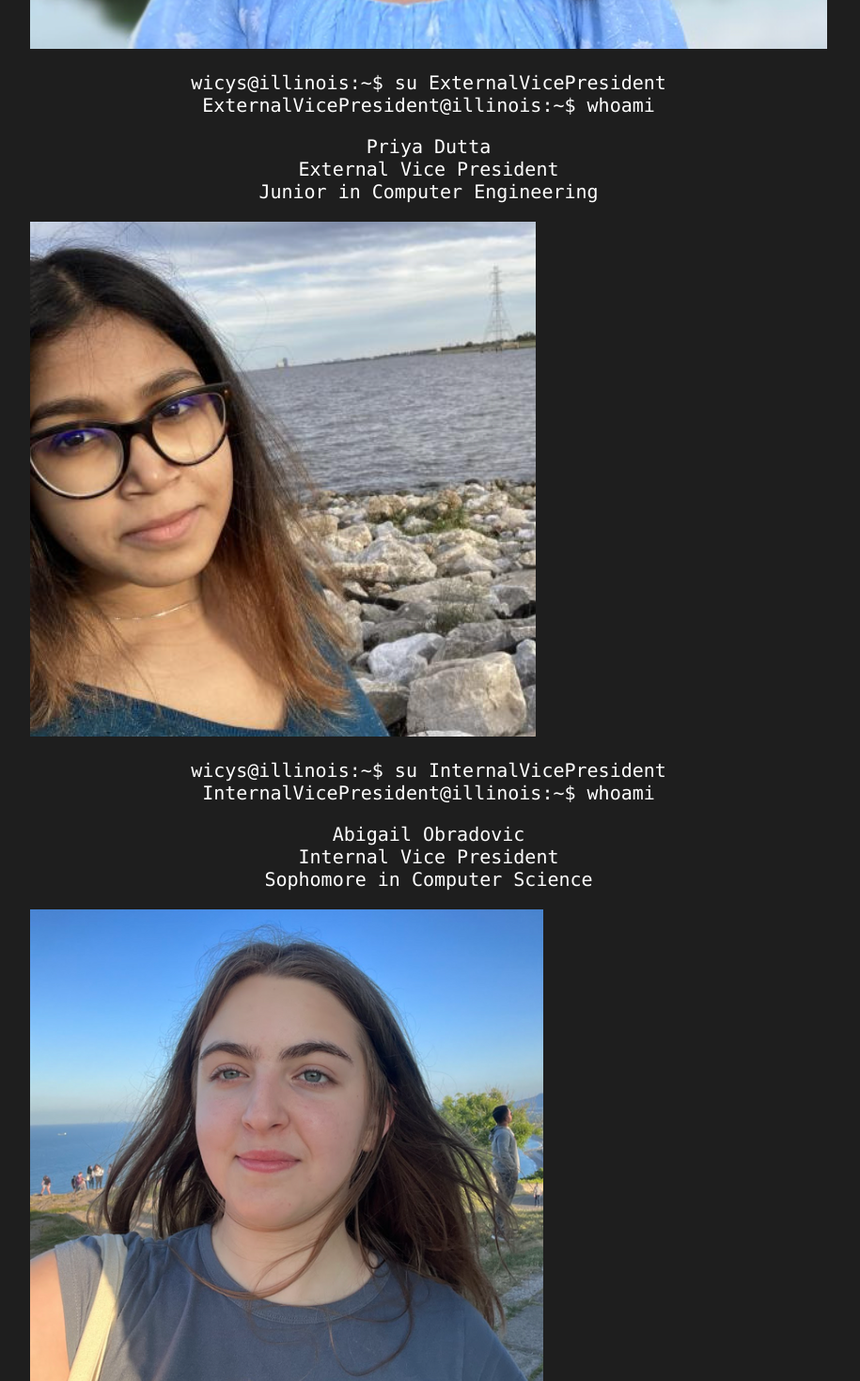
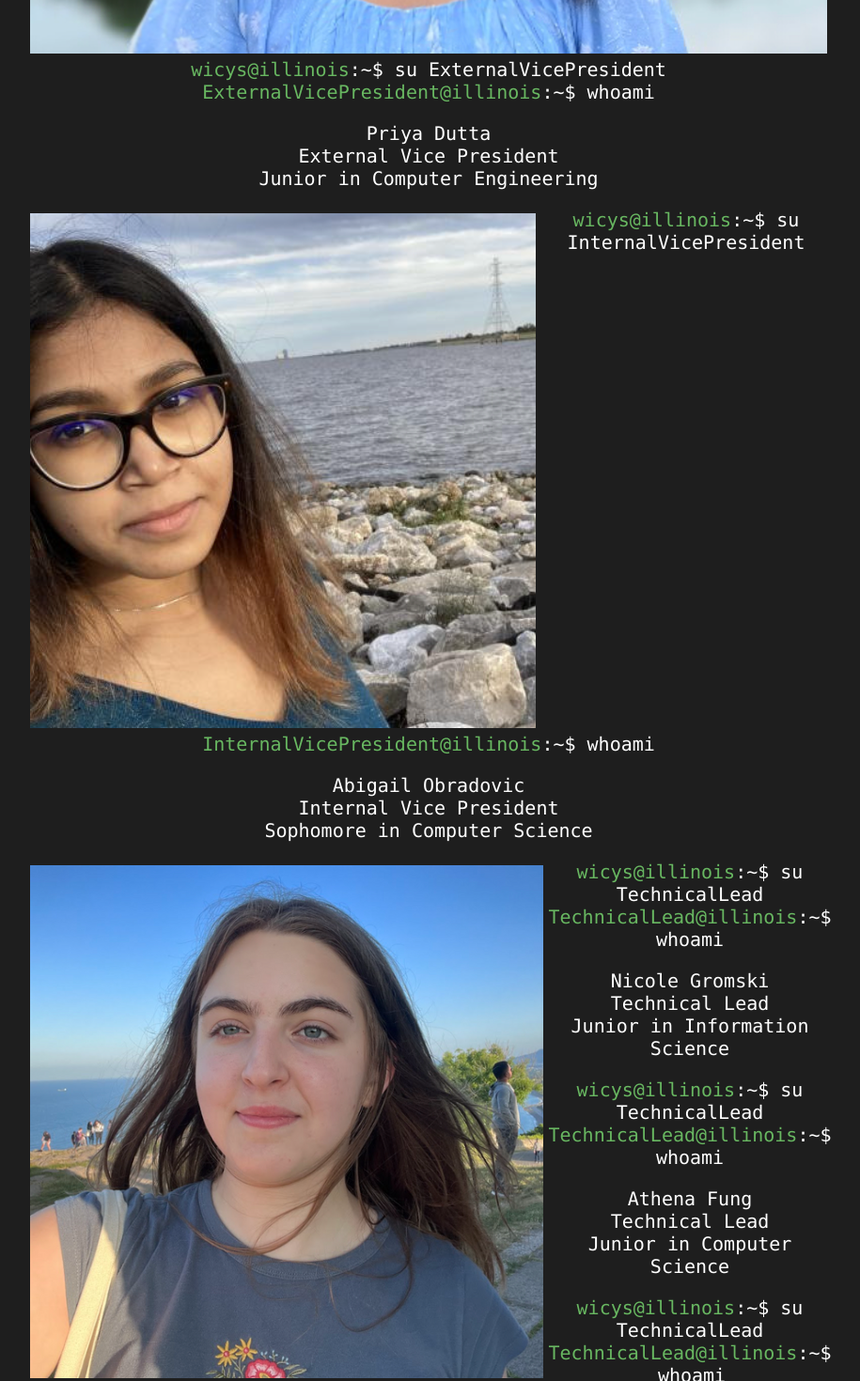
Before and after one commit to wicys/wicysillinois, a Next.js app: page /board in a window 1280 px wide. Shown: the part 1330-2800 px from the top of the page at 94% size, without its empty margins (184-1099 px from the left). Built offline with nearby package versions, Linux system fonts and the light colour scheme.

Commit message:
additions to main page coloring

```diff
--- a/pages/board.js
+++ b/pages/board.js
@@ -13,45 +13,45 @@ export default function Board() {
         <Header title="Executive Board Members" />
         <div className='boardimages'>
         <p className="description">
-          wicys@illinois:~$ cd ..
-          <br/>wicys@illinois:~$
-          <br/>cat Board.txt
+          <span className='wicys-green'>wicys@illinois</span>:~$ cd ..
+          <br/><span className='wicys-green'>wicys@illinois</span>:~$ cd Board
+          <br/><span className='wicys-green'>wicys@illinois</span>:~$ cat Board.txt
         </p>
         <br></br>
         <h1>Meet the 2023-2023 Board!</h1>
-        <p>wicys@illinois:~$ su President<br/>President@illinois:~$ whoami</p>
+        <p><span className='wicys-green'>wicys@illinois</span>:~$ su President<br/><span className='wicys-green'>President@illinois</span>:~$ whoami</p>
         <p class='name'>Sophia Liu<br/>President<br/>Sophomore in Computer Science</p>
         <img src = "/prez.jpg"></img>
 
-        <p>wicys@illinois:~$ su ExternalVicePresident<br/>ExternalVicePresident@illinois:~$ whoami</p>
+        <p><span className='wicys-green'>wicys@illinois</span>:~$ su ExternalVicePresident<br/><span className='wicys-green'>ExternalVicePresident@illinois</span>:~$ whoami</p>
         <p class='name'>Priya Dutta<br/>External Vice President<br/>Junior in Computer Engineering</p>
         <img src = "/extvp.png"></img>
 
-        <p>wicys@illinois:~$ su InternalVicePresident<br/>InternalVicePresident@illinois:~$ whoami</p>
+        <p><span className='wicys-green'>wicys@illinois</span>:~$ su InternalVicePresident<br/><span className='wicys-green'>InternalVicePresident@illinois</span>:~$ whoami</p>
         <p class='name'>Abigail Obradovic<br/>Internal Vice President<br/>Sophomore in Computer Science</p>
         <img src = "/intvp.png"></img>
 
-        <p>wicys@illinois:~$ su TechnicalLead<br/>TechnicalLead@illinois:~$ whoami</p>
+        <p><span className='wicys-green'>wicys@illinois</span>:~$ su TechnicalLead<br/><span className='wicys-green'>TechnicalLead@illinois</span>:~$ whoami</p>
         <p class='name'>Nicole Gromski<br/>Technical Lead<br/>Junior in Information Science</p>
         <img src = "/nicoletechlead.png"></img>
 
-        <p>wicys@illinois:~$ su TechnicalLead<br/>TechnicalLead@illinois:~$ whoami</p>
+        <p><span className='wicys-green'>wicys@illinois</span>:~$ su TechnicalLead<br/><span className='wicys-green'>TechnicalLead@illinois</span>:~$ whoami</p>
         <p class='name'>Athena Fung<br/>Technical Lead<br/>Junior in Computer Science</p>
         <img src = "/athenatechlead.png"></img>
 
-        <p>wicys@illinois:~$ su TechnicalLead<br/>TechnicalLead@illinois:~$ whoami</p>
+        <p><span className='wicys-green'>wicys@illinois</span>:~$ su TechnicalLead<br/><span className='wicys-green'>TechnicalLead@illinois</span>:~$ whoami</p>
         <p class='name'>Japjeev Kaur<br/>Technical Lead<br/>Freshman in Computer Science and Economics</p>
         <img src = "/japjeevtechlead.png"></img>
 
-        <p>wicys@illinois:~$ su TechnicalLead<br/>TechnicalLead@illinois:~$ whoami</p>
+        <p><span className='wicys-green'>wicys@illinois</span>:~$ su TechnicalLead<br/><span className='wicys-green'>TechnicalLead@illinois</span>:~$ whoami</p>
         <p class='name'>Kushi<br/>Technical Lead<br/>Sophomore in Computer Engineering</p>
         <img src = "/kushitechlead.png"></img>
 
-        <p>wicys@illinois:~$ su Treasurer<br/>Treasurer@illinois:~$ whoami</p>
+        <p><span className='wicys-green'>wicys@illinois</span>:~$ su Treasurer<br/><span className='wicys-green'>Treasurer@illinois</span>:~$ whoami</p>
         <p class='name'>Sena Tiryaki<br/>Treasurer<br/>Freshman in Computer Engineering</p>
         <img src = "/treasurer.png"></img>
 
-        <p>wicys@illinois:~$ su PublicRelationsChair<br/>PublicRelationsChair@illinois:~$ whoami</p>
+        <p><span className='wicys-green'>wicys@illinois</span>:~$ su PublicRelationsChair<br/><span className='wicys-green'>PublicRelationsChair@illinois</span>:~$ whoami</p>
         <p class='name'>Alejandra Arias<br/>Public Relations Chair<br/>Sophomore in Information Science + Computer Science Minor</p>
         <img src = "/pubrelations.png"></img>
         </div>
--- a/styles/globals.css
+++ b/styles/globals.css
@@ -47,3 +47,20 @@ p {
   justify-content: center;
   align-items: center;
 }
+
+.wicys-purple {
+  color: #812990;
+}
+
+.wicys-green {
+  color: #68B761;
+}
+
+.wicys-blue {
+  color: #006894;
+}
+
+img {
+  float: left;
+  margin: 5px;
+}
```
Also changed, not shown: pages/index.js (+17 -14 lines), 1 other file (tests, documents, lock files or other folders).
